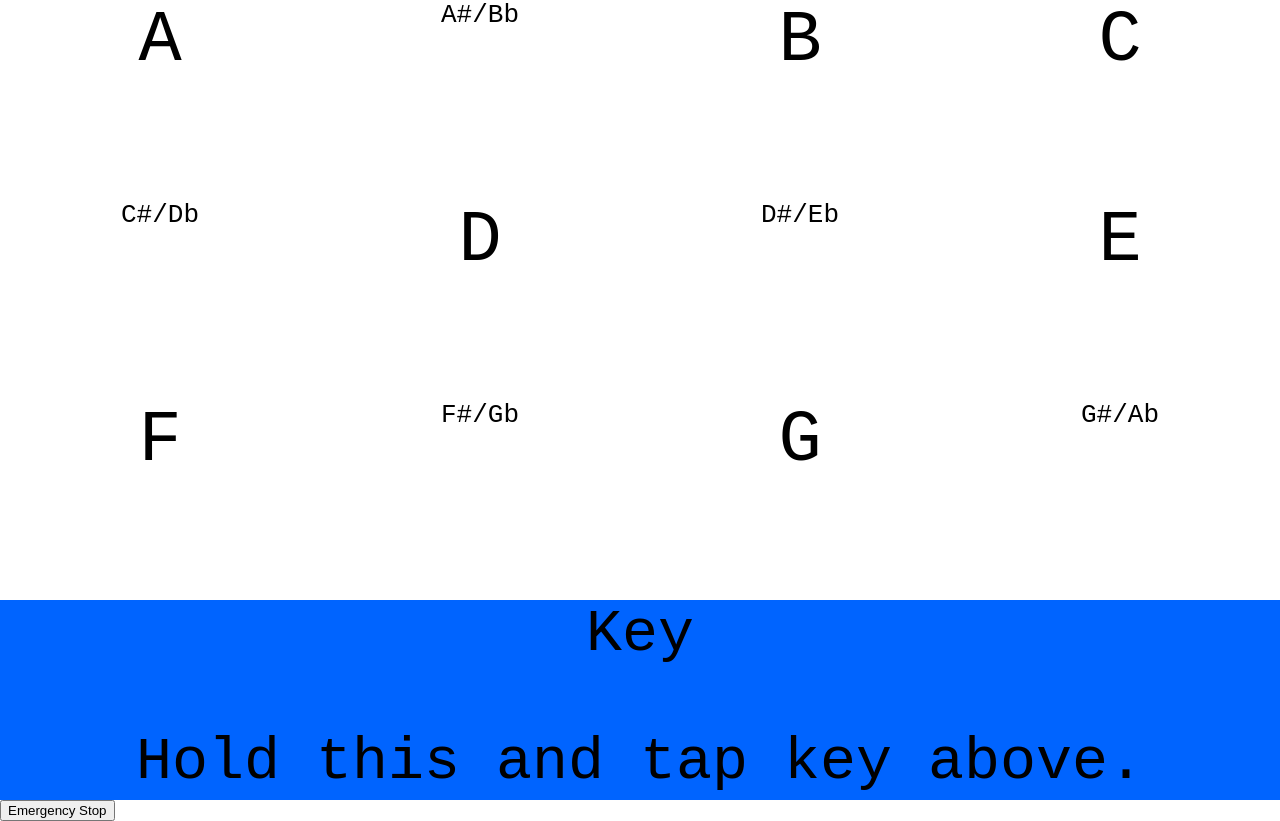
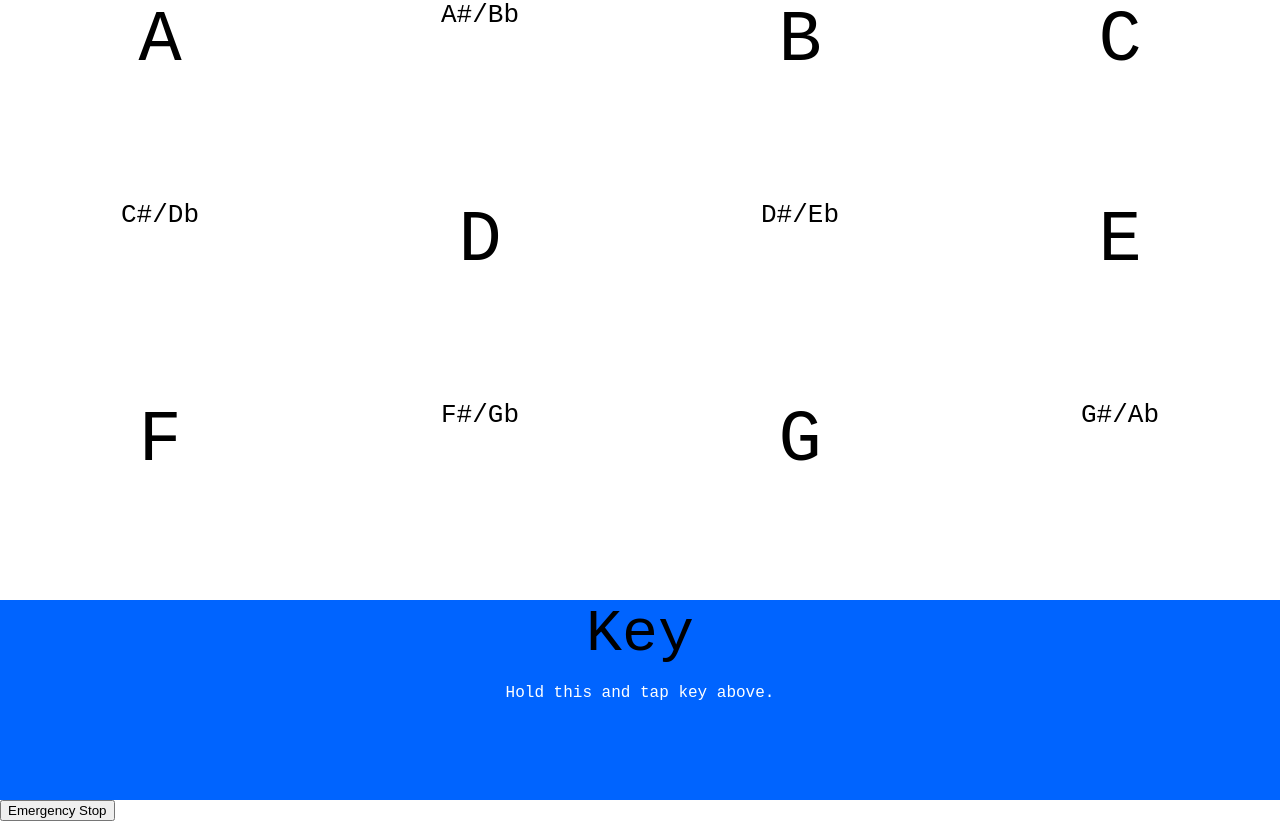
Before and after one commit to huntermacd/whoppy, a plain HTML site: page index.html in a window 1280 px wide. Drawn offline with Linux system fonts and the light colour scheme.

Commit message:
Update waapi.css

```diff
--- a/waapi.css
+++ b/waapi.css
@@ -34,6 +34,11 @@ body{
 	font-family: monospace;
 }
 
+#change-key .small {
+	font-size: 16px;
+	color: #fff;
+}
+
 #change-key:active{
 	background-color:yellow;
 }
```
